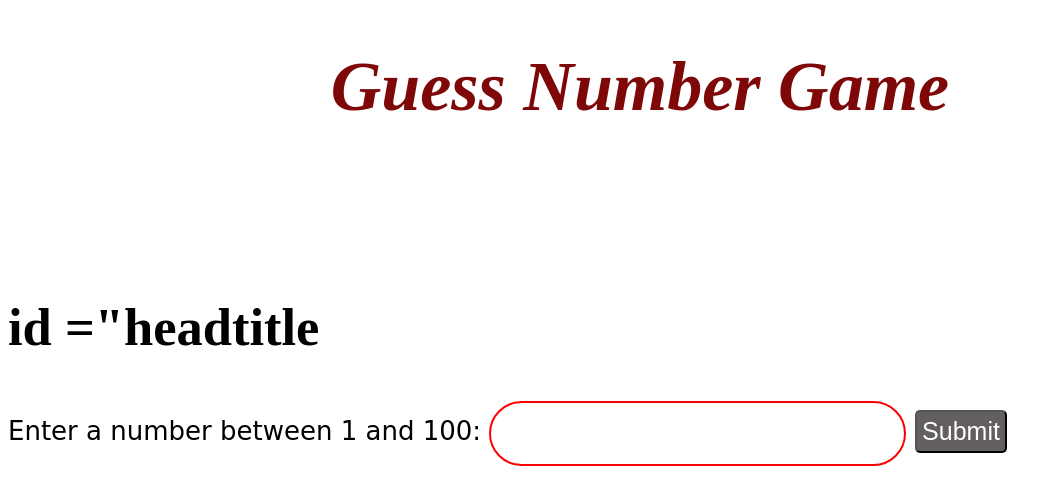
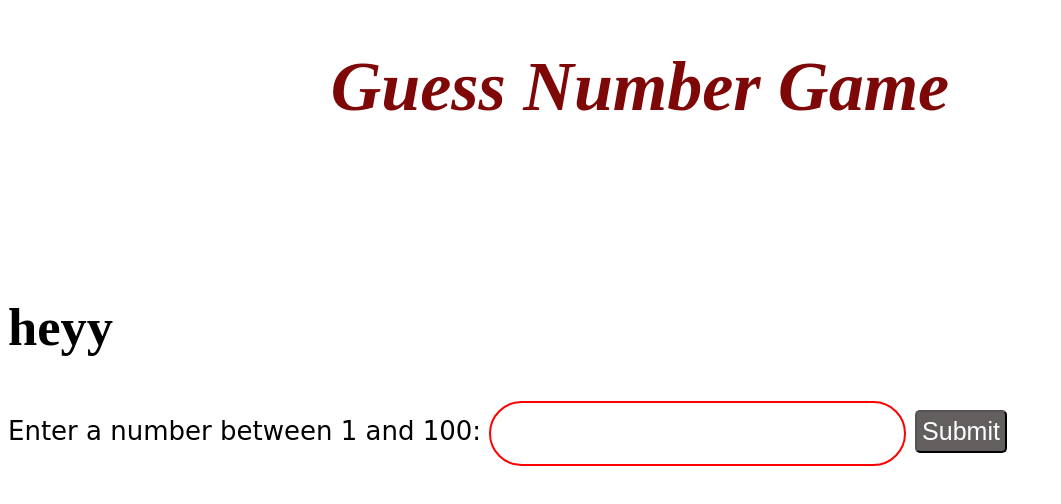
Before and after one commit to MalekJouini2003/js, a plain HTML site: page index.html in a window 1280 px wide. Shown: the whole page, without its empty margins (0-1061 px from the left). Drawn offline with Linux system fonts and the light colour scheme.

Commit message:
new headtitle

```diff
--- a/index.html
+++ b/index.html
@@ -9,7 +9,7 @@
 <body>
 
 <h1 id="title">Guess Number Game</h1><br><br>
-<h2> id ="headtitle</h2>
+<h2 id ="headtitle"> heyy</h2>
 <label id = "label">Enter a number between 1 and 100: </label>
 <input type ="number" id ="numbertext" >
 <button id = "submit">Submit</button>
```
